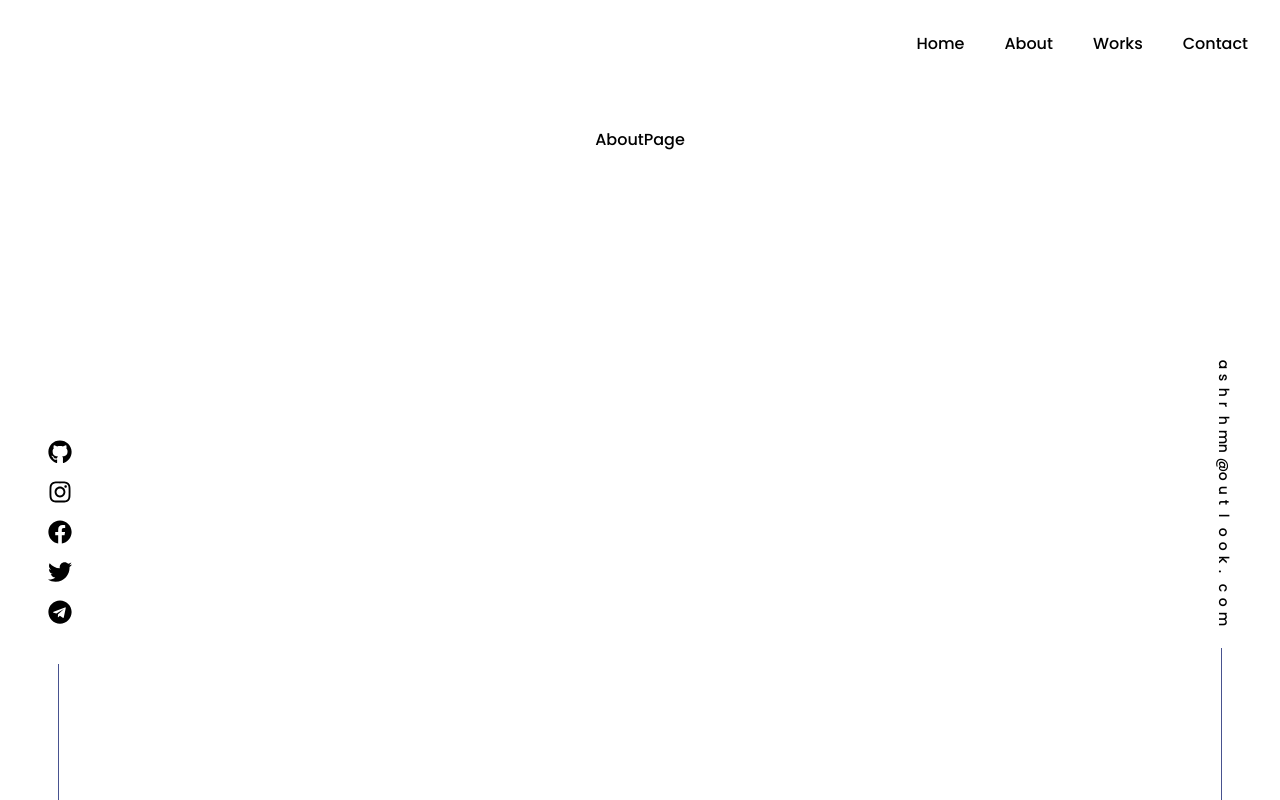
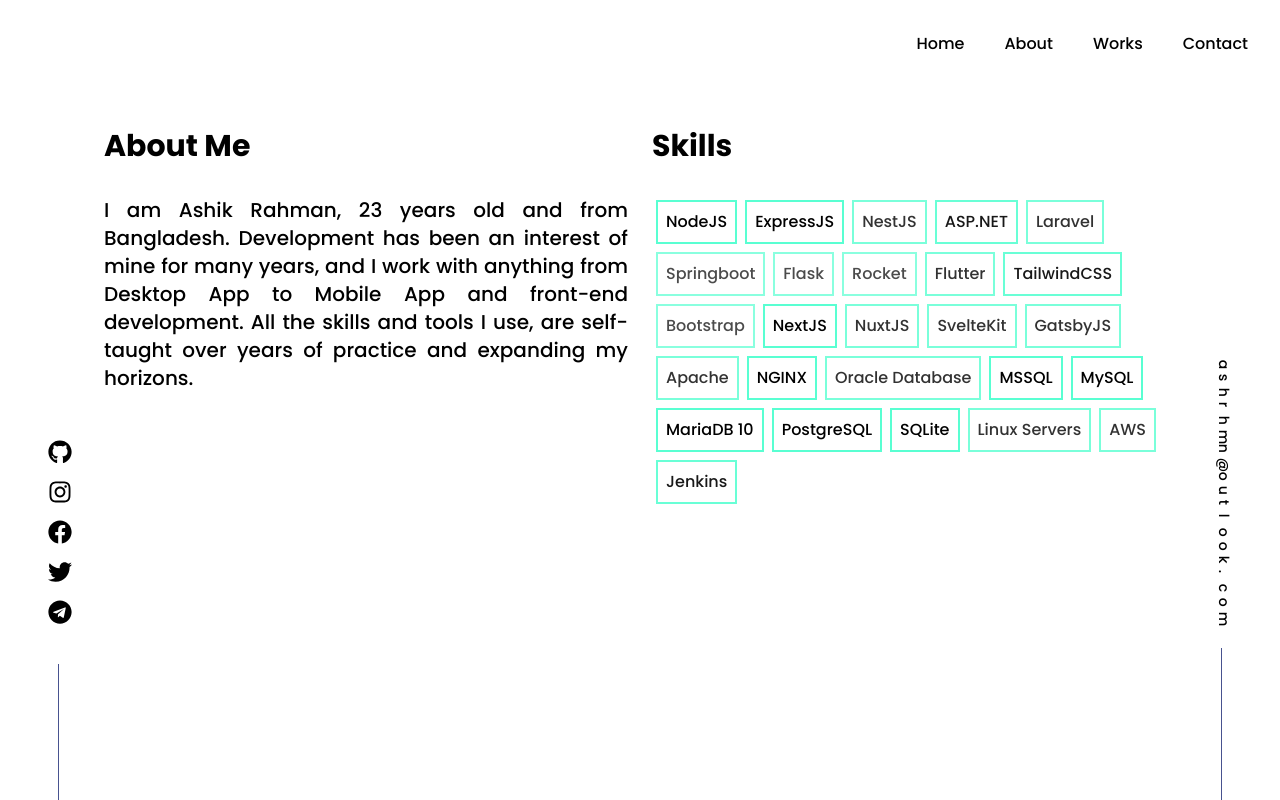
Before and after one commit to ashrhmn/portfolio-next-js, a Next.js app: page /about in a window 1280 px wide. Built offline with nearby package versions, Linux system fonts and the light colour scheme.

Commit message:
Add about page

```diff
--- /dev/null
+++ b/data/skills.ts
@@ -0,0 +1,28 @@
+export const SKILLS = [
+  { name: "NodeJS", grade: 1 },
+  { name: "ExpressJS", grade: 1 },
+  { name: "NestJS", grade: 0.8 },
+  { name: "ASP.NET", grade: 0.9 },
+  { name: "Laravel", grade: 0.8 },
+  { name: "Springboot", grade: 0.7 },
+  { name: "Flask", grade: 0.7 },
+  { name: "Rocket", grade: 0.7 },
+  { name: "Flutter", grade: 0.8 },
+  { name: "TailwindCSS", grade: 0.9 },
+  { name: "Bootstrap", grade: 0.7 },
+  { name: "NextJS", grade: 1 },
+  { name: "NuxtJS", grade: 0.8 },
+  { name: "SvelteKit", grade: 0.8 },
+  { name: "GatsbyJS", grade: 0.8 },
+  { name: "Apache", grade: 0.8 },
+  { name: "NGINX", grade: 1 },
+  { name: "Oracle Database", grade: 0.8 },
+  { name: "MSSQL", grade: 1 },
+  { name: "MySQL", grade: 1 },
+  { name: "MariaDB 10", grade: 1 },
+  { name: "PostgreSQL", grade: 1 },
+  { name: "SQLite", grade: 1 },
+  { name: "Linux Servers", grade: 0.8 },
+  { name: "AWS", grade: 0.8 },
+  { name: "Jenkins", grade: 0.9 },
+];
--- a/pages/about.tsx
+++ b/pages/about.tsx
@@ -1,8 +1,36 @@
 import { NextPage } from "next";
 import React from "react";
+import { SKILLS } from "../data/skills";
 
 const AboutPage: NextPage = () => {
-  return <div>AboutPage</div>;
+  return (
+    <div className="flex flex-col md:flex-row gap-6">
+      <div className="w-full">
+        <h1 className="text-3xl font-bold mb-8">About Me</h1>
+        <p className="text-xl text-justify">
+          I am Ashik Rahman, 23 years old and from Bangladesh. Development has
+          been an interest of mine for many years, and I work with anything from
+          Desktop App to Mobile App and front-end development. All the skills
+          and tools I use, are self-taught over years of practice and expanding
+          my horizons.
+        </p>
+      </div>
+      <div className="w-full">
+        <h1 className="text-3xl font-bold mb-8">Skills</h1>
+        <div className="flex flex-wrap">
+          {SKILLS.map((skill) => (
+            <span
+              style={{ opacity: `${skill.grade}` }}
+              className={`border-2 p-2 m-1 border-darkPrimary`}
+              key={skill.name}
+            >
+              {skill.name}
+            </span>
+          ))}
+        </div>
+      </div>
+    </div>
+  );
 };
 
 export default AboutPage;
```
